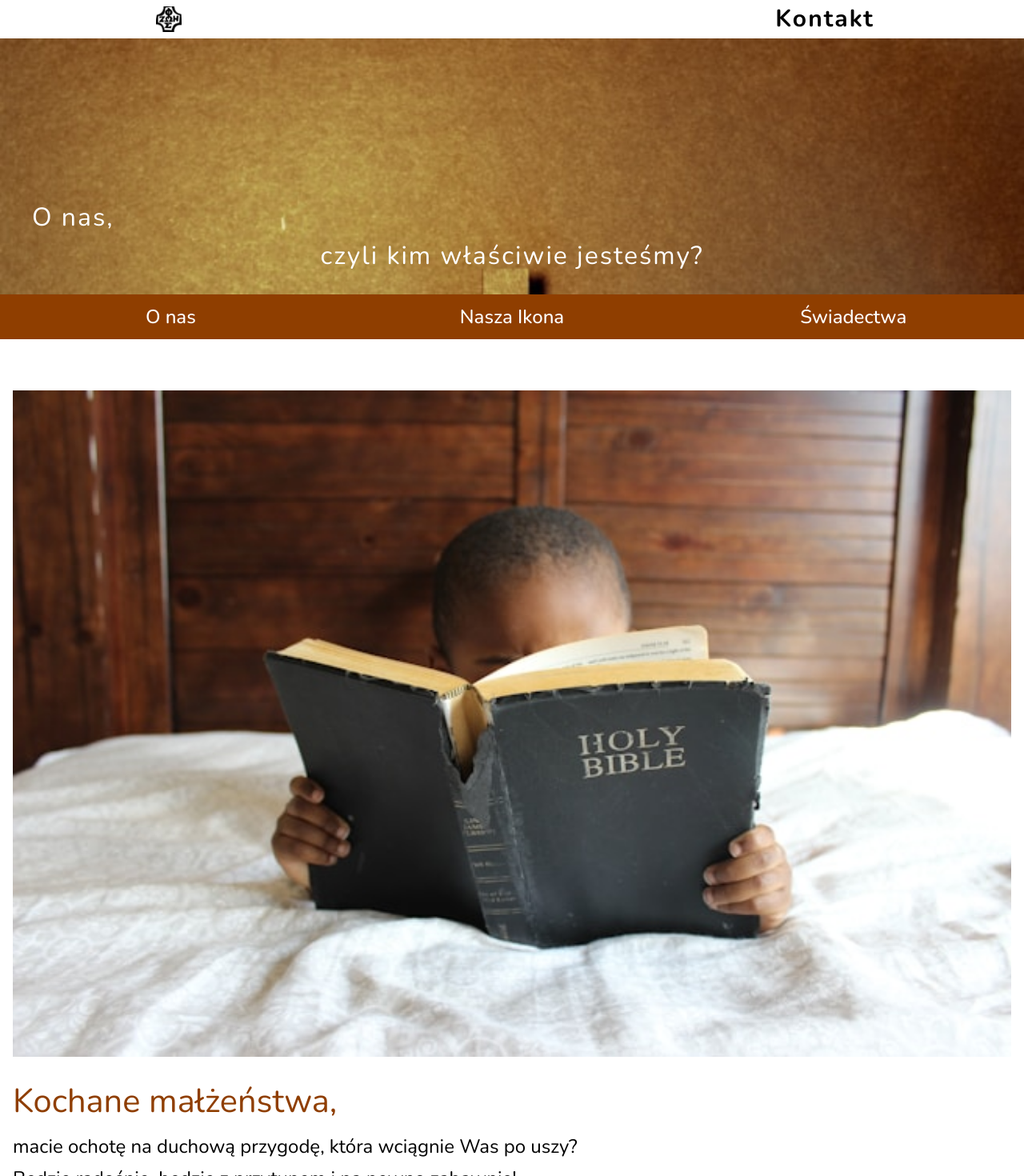
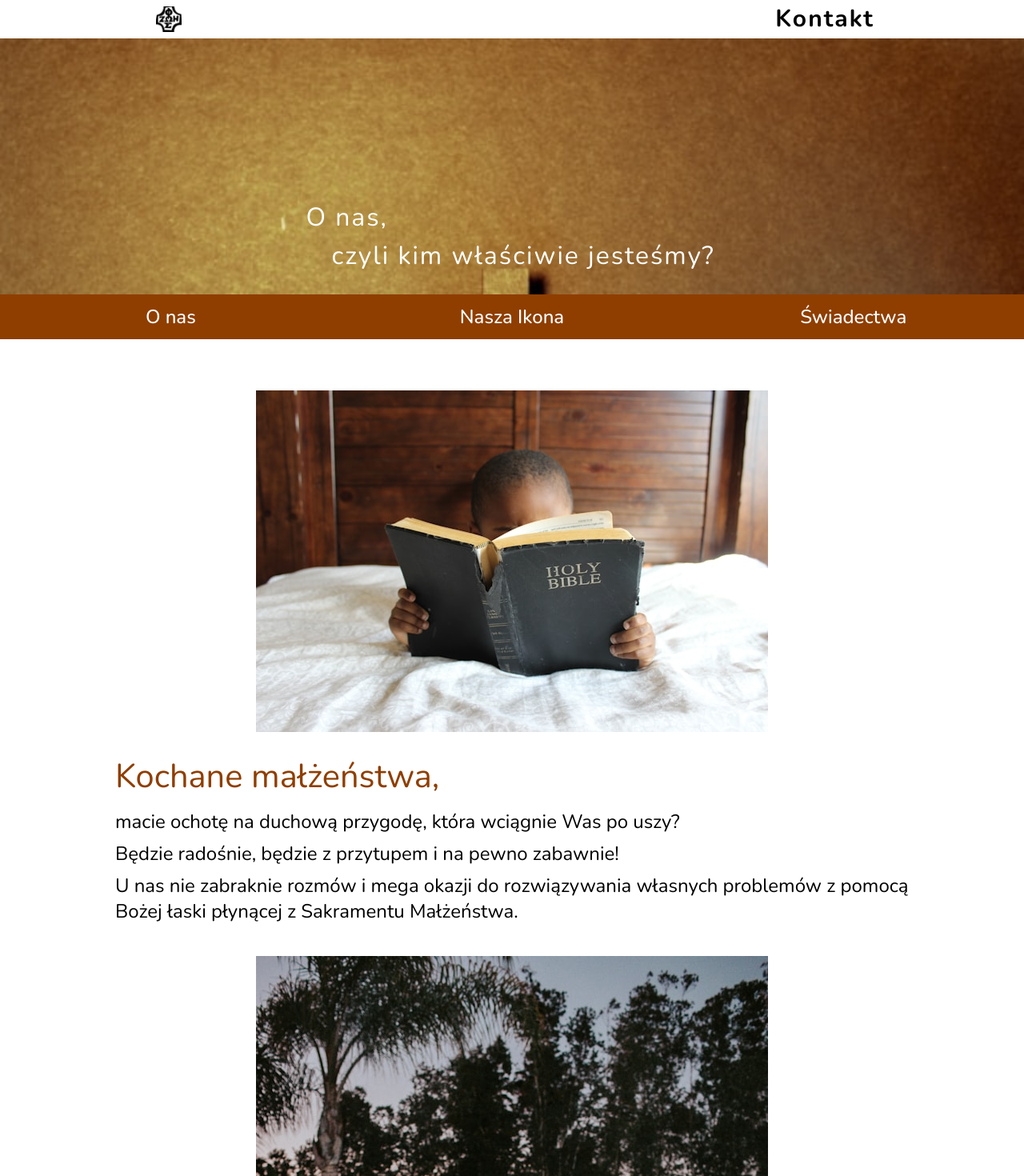
Before and after one commit to DariuszLegizynski/domowy-kosciol-next, a Next.js app: page /about in a window 1280 px wide. Shown: the top 1470 px of the page at 80% size. Built offline with nearby package versions, Linux system fonts and the light colour scheme; what react-google-recaptcha-v3 would draw is missing.

Commit message:
fix view for large screens

```diff
--- a/src/components/about/AboutPage.tsx
+++ b/src/components/about/AboutPage.tsx
@@ -2,9 +2,10 @@ import Image from "next/image"
 
 const AboutPage = () => {
 	return (
-		<article className="fadeInFromBottom mt-16 px-4 pb-4 grid gap-y-2">
+		<article className="fadeInFromBottom mt-16 px-4 pb-4 grid gap-y-2 max-w-[1024px]">
 			<section>
-				<Image className="pb-8" src="/images/about/picture-1.jpg" alt="Happy family" height={400} width={600} />
+				<Image className="pb-8 mx-auto max-w-[640px]" src="/images/about/picture-1.jpg" alt="Happy family" height={400} width={600} />
+
 				<div className="grid gap-y-2">
 					<div className="text-primary text-[2.6rem] leading-[3rem] pb-2">Kochane małżeństwa,</div>
 					<p>macie ochotę na duchową przygodę, która wciągnie Was po uszy?</p>
@@ -14,7 +15,7 @@ const AboutPage = () => {
 			</section>
 
 			<section>
-				<Image className="py-8" src="/images/about/jed-villejo-4SByp8kIoOE-unsplash.jpg" alt="Happy family" height={400} width={600} />
+				<Image className="py-8 mx-auto max-w-[640px]" src="/images/about/jed-villejo-4SByp8kIoOE-unsplash.jpg" alt="Happy family" height={400} width={600} />
 				<div className="grid gap-y-2">
 					<p>
 						Poznajcie nas - Domowy Kościół w Austrii przy Polskiej Misji Katolickiej Księży Zmartwychwstańców w Wiedniu – miejsce, gdzie Wasz dom staje się
@@ -28,7 +29,7 @@ const AboutPage = () => {
 			</section>
 
 			<section>
-				<Image className="py-8" src="/images/about/paz-arando-qZIM5rutBZM-unsplash.jpg" alt="Happy family" height={400} width={600} />
+				<Image className="py-8 mx-auto max-w-[640px]" src="/images/about/paz-arando-qZIM5rutBZM-unsplash.jpg" alt="Happy family" height={400} width={600} />
 				<div className="grid gap-y-2">
 					<p>
 						Dwa razy w roku wskakujemy w rekolekcyjne buty i ruszamy na weekendowe wypady, prowadzone przez kapłana i mega inspirującą parę małżeńską z Polski.
--- a/src/components/about/IconPage.tsx
+++ b/src/components/about/IconPage.tsx
@@ -2,8 +2,8 @@ import Image from "next/image"
 
 const IconPage = () => {
 	return (
-		<article className="px-4 mt-16 fadeInFromBottom">
-			<Image className="pb-8" src="/logo/familie.jpg" alt="Happy family" height={400} width={600} />
+		<article className="px-4 mt-16 fadeInFromBottom  max-w-[1024px]">
+			<Image className="pb-8 mx-auto max-w-[480px]" src="/logo/familie.jpg" alt="Happy family" height={400} width={600} />
 			<section className="grid gap-y-4">
 				<p>
 					Jest to obraz Świętej Rodziny jako Kościoła Domowego, obraz zjednoczenia (komunii) Świętych Osób. Jednocześnie obraz ten wyraża zjednoczenie, miłość,
--- a/src/components/about/TestimonialPage.tsx
+++ b/src/components/about/TestimonialPage.tsx
@@ -1,6 +1,6 @@
 const TestimonialPage = () => {
 	return (
-		<article className="grid gap-y-8 px-4 mt-16 fadeInFromBottom">
+		<article className="grid gap-y-8 px-4 mt-16 fadeInFromBottom  max-w-[1024px]">
 			<section>
 				<div className="h2 pb-2">Świadectwo 1</div>
 				<p>
--- a/src/components/home/Hero.jsx
+++ b/src/components/home/Hero.jsx
@@ -1,3 +1,5 @@
+"use client"
+
 import { useState, useEffect } from "react"
 import { motion } from "framer-motion"
 import Image from "next/image"
@@ -10,7 +12,7 @@ const Hero = () => {
 			const response = await fetch(`${process.env.NEXT_PUBLIC_STRAPI_API_URL}/api/home-pages?populate=heroImage`)
 			const content = await response.json()
 
-			setHeroContent(content.data[0].attributes)
+			setHeroContent(content?.data[0]?.attributes)
 		}
 		fetchData()
 	}, [])
--- a/src/pages/about.tsx
+++ b/src/pages/about.tsx
@@ -17,10 +17,10 @@ const About = () => {
 	return (
 		<Layout>
 			<main className="flex min-h-screen flex-col items-center justify-center">
-				<section className="fadeIn about-background-image py-4 w-full mt-12 flex flex-col justify-end">
-					<div className="xs:px-2">
-						<h1 className="text-start text-white pl-8">O nas,</h1>
-						<h1 className="text-center text-white pb-2 px-1">czyli kim właściwie jesteśmy?</h1>
+				<section className="fadeIn about-background-image py-4 w-full mt-12 flex flex-col items-center justify-end ">
+					<div className="xs:px-2 max-w-[1024px]">
+						<h1 className="text-start text-white">O nas,</h1>
+						<h1 className="text-center text-white pl-8 pb-2 px-1">czyli kim właściwie jesteśmy?</h1>
 					</div>
 				</section>
 				<nav className="fadeIn grid grid-cols-3 justify-items-center py-3 text-white bg-primary w-full">
--- a/src/pages/contact.tsx
+++ b/src/pages/contact.tsx
@@ -211,7 +211,7 @@ const Contact = () => {
 							</>
 						)}
 					</section>
-					<div ref={addToRefs} className="py-6 mx-auto">
+					<div ref={addToRefs} className="py-6 mx-auto lg:order-3">
 						<BaseButton type="back" />
 					</div>
 				</article>
```
